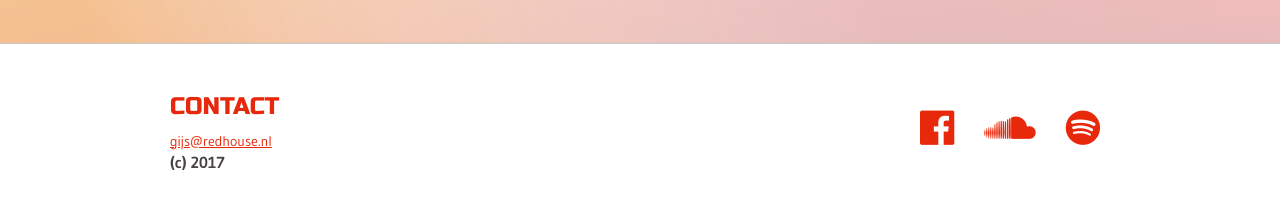
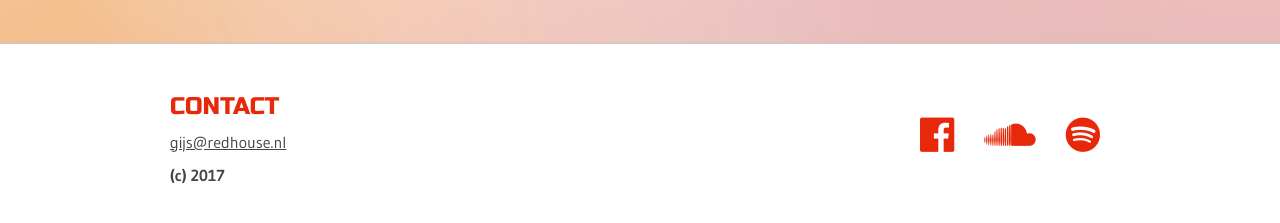
Before and after one commit to redhousestudio/redhousestudio.github.io, a Jekyll site: the page built from index.html, in a window 1280 px wide. Shown: the part 1786-2009 px from the top of the page. Built offline with Jekyll 4.4.1, drawn with Linux system fonts in a browser that asks for light colours; nearby versions of some CDN libraries.

Commit message:
design tweak

```diff
--- a/_includes/footer.html
+++ b/_includes/footer.html
@@ -3,7 +3,7 @@
     <div class="row contact-row">
       <div class="col-sm-6 contact">
         <h3 class="section-heading">contact</h3>
-        <a href="mailto:gijs@redhouse.nl" target="_blank">gijs@redhouse.nl</a>
+        <a href="mailto:gijs@redhouse.nl" class="artist-website" target="_blank">gijs@redhouse.nl</a>
         <p>(c) 2017</p>
       </div>
       <div class="col-sm-6 right site-social-media">
```
